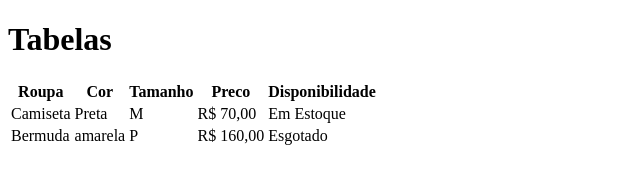
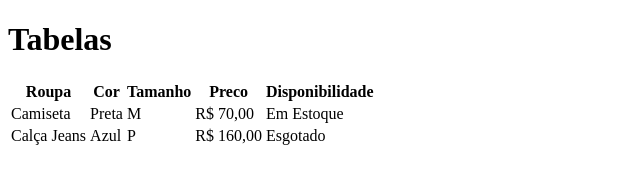
Before and after one commit to guix7/aula_tabela, a plain HTML site: page index.html in a window 1280 px wide. Shown: the whole page, without its empty margins (0-640 px from the left). Drawn offline with Linux system fonts and the light colour scheme.

Commit message:
mudando cor

```diff
--- a/index.html
+++ b/index.html
@@ -27,8 +27,8 @@
             <td>Em Estoque</td>
         </tr>
         <tr>
-            <td>Bermuda</td>
-            <td>amarela</td>
+            <td>Calça Jeans</td>
+            <td>Azul</td>
             <td>P</td>
             <td>R$ 160,00</td>
             <td>Esgotado</td>
```
